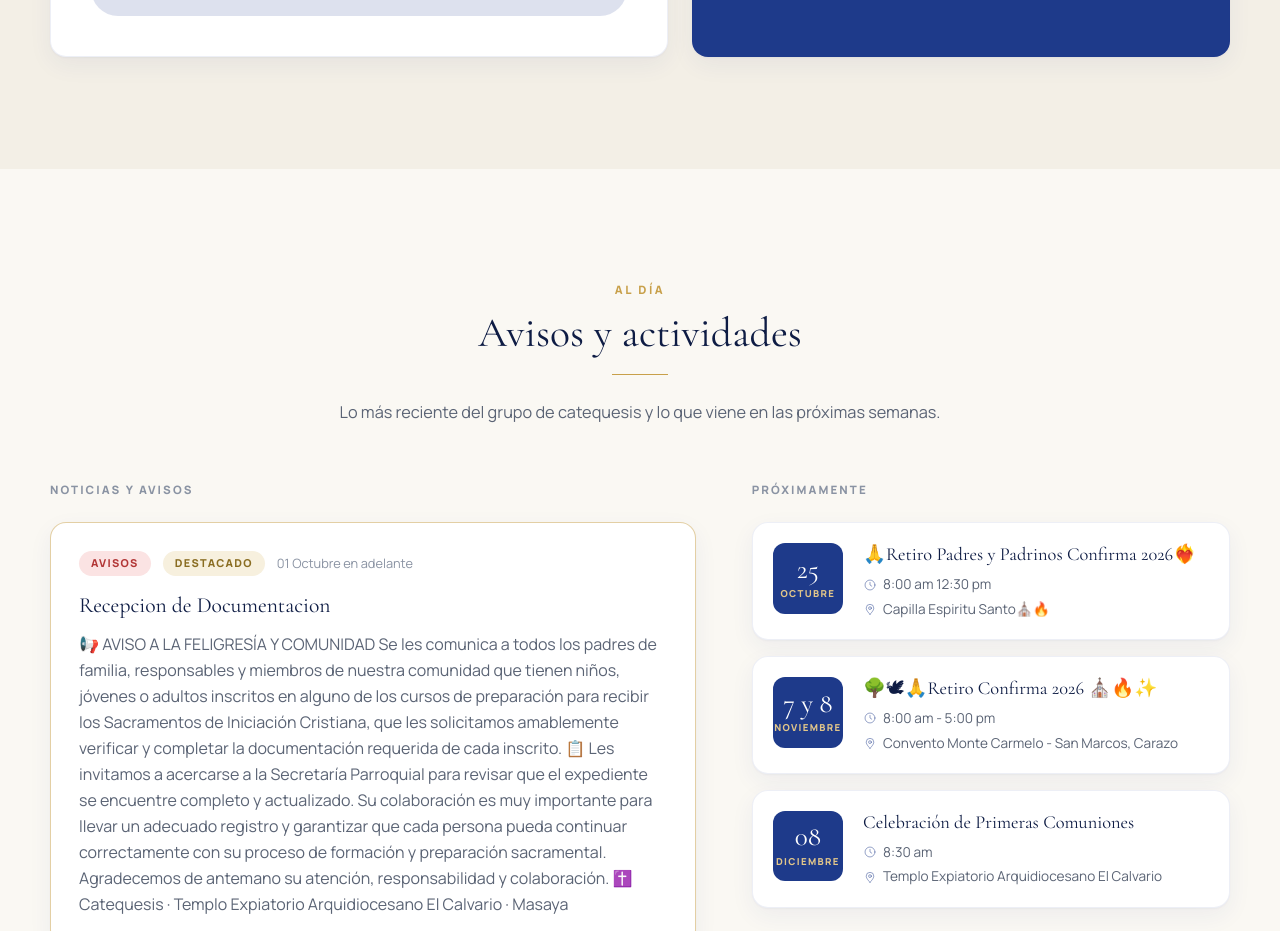
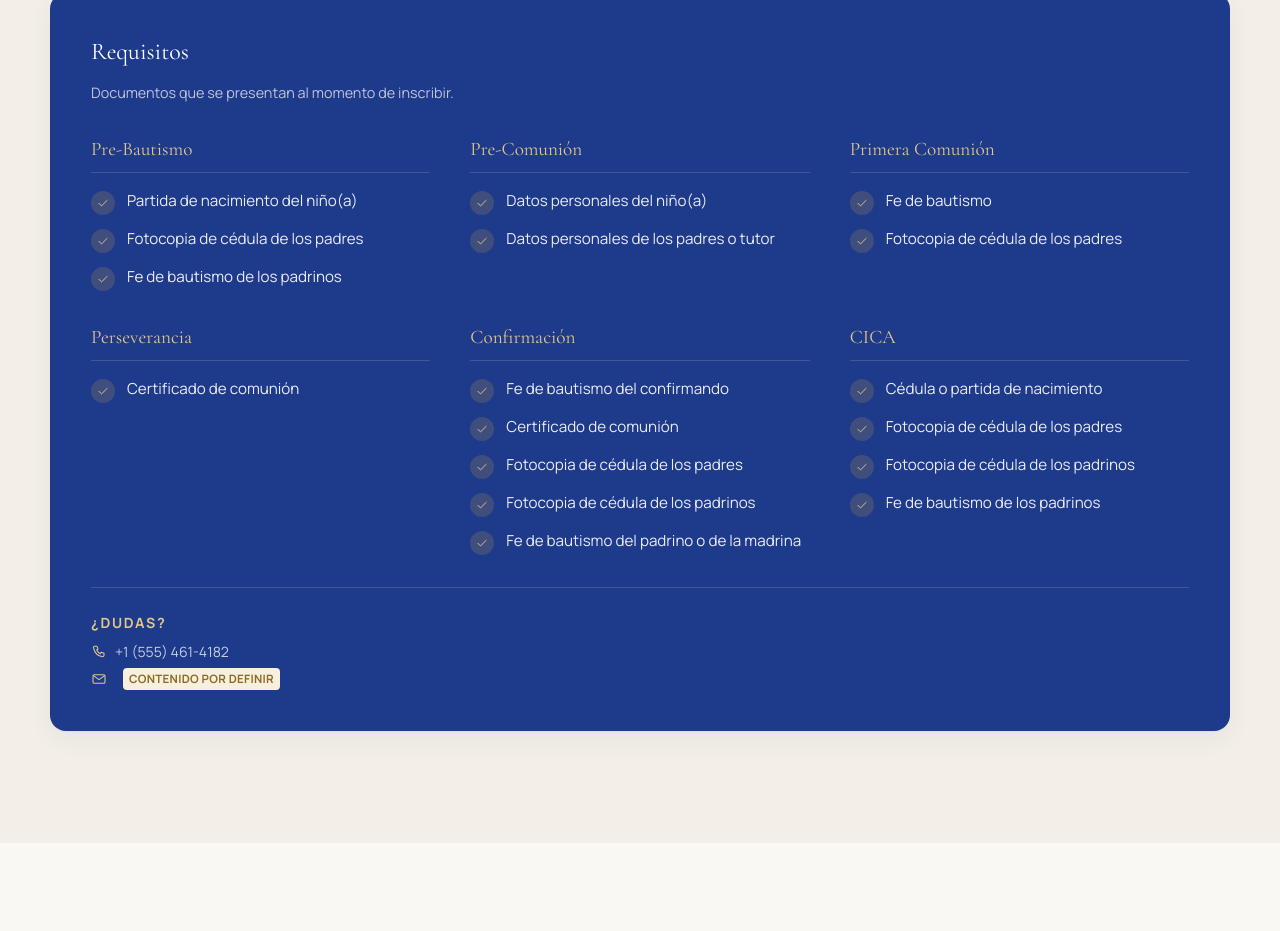
Before and after one commit to meleazar21/website-catequesis-templo-expiatorio-calvario, a React (Vite) app: page / in a window 1280 px wide. Shown: the part 6040-6971 px from the top of the page. Built offline with nearby package versions, Linux system fonts and the light colour scheme; the HTML template or start-up script is replaced by a standard one.

Commit message:
fixing issue

```diff
--- a/content/inscripciones.json
+++ b/content/inscripciones.json
@@ -6,5 +6,87 @@
   "lugar": "[PROXIMAMENTE]",
   "enlace": "",
   "nota": "Las fechas y los horarios de inscripción se confirman cada año en el templo y en nuestras redes sociales.",
-  "requisitos": []
+  "requisitos": [
+    {
+      "curso": "Pre-Bautismo",
+      "documentos": [
+        {
+          "texto": "Partida de nacimiento del niño(a)"
+        },
+        {
+          "texto": "Fotocopia de cédula de los padres"
+        },
+        {
+          "texto": "Fe de bautismo de los padrinos"
+        }
+      ]
+    },
+    {
+      "curso": "Pre-Comunión",
+      "documentos": [
+        {
+          "texto": "Datos personales del niño(a)"
+        },
+        {
+          "texto": "Datos personales de los padres o tutor"
+        }
+      ]
+    },
+    {
+      "curso": "Primera Comunión",
+      "documentos": [
+        {
+          "texto": "Fe de bautismo"
+        },
+        {
+          "texto": "Fotocopia de cédula de los padres"
+        }
+      ]
+    },
+    {
+      "curso": "Perseverancia",
+      "documentos": [
+        {
+          "texto": "Certificado de comunión"
+        }
+      ]
+    },
+    {
+      "curso": "Confirmación",
+      "documentos": [
+        {
+          "texto": "Fe de bautismo del confirmando"
+        },
+        {
+          "texto": "Certificado de comunión"
+        },
+        {
+          "texto": "Fotocopia de cédula de los padres"
+        },
+        {
+          "texto": "Fotocopia de cédula de los padrinos"
+        },
+        {
+          "texto": "Fe de bautismo del padrino o de la madrina"
+        }
+      ]
+    },
+    {
+      "curso": "CICA",
+      "documentos": [
+        {
+          "texto": "Cédula o partida de nacimiento"
+        },
+        {
+          "texto": "Fotocopia de cédula de los padres"
+        },
+        {
+          "texto": "Fotocopia de cédula de los padrinos"
+        },
+        {
+          "texto": "Fe de bautismo de los padrinos"
+        }
+      ]
+    }
+  ]
 }
--- a/content/site.json
+++ b/content/site.json
@@ -1,5 +1,6 @@
 {
   "marcaLinea1": "Catequesis",
+  "papaTexto": "En diciembre de 2021, el Papa Francisco pidió a toda la Iglesia rezar por los catequistas, llamados a anunciar la Palabra de Dios con valentía y creatividad, con la fuerza del Espíritu Santo.\n\nSus palabras nos recuerdan que ser catequista es una vocación: acompañar a otros en su encuentro con Jesús.",
   "marcaLinea2": "Templo Expiatorio Parroquia El Calvario Masaya",
   "versiculoCita": "Prov 22, 6",
   "visionTitulo": "Nuestra visión",
@@ -8,9 +9,6 @@
   "youtube": "",
   "bienvenidaVideo": "",
   "facebook": "https://www.facebook.com/profile.php?id=61560166110205",
-  "papaTitulo": "Mensaje del Papa Francisco a los catequistas",
-  "papaTexto": "En diciembre de 2021, el Papa Francisco pidió a toda la Iglesia rezar por los catequistas, llamados a anunciar la Palabra de Dios con valentía y creatividad, con la fuerza del Espíritu Santo.\n\nSus palabras nos recuerdan que ser catequista es una vocación: acompañar a otros en su encuentro con Jesús.",
-  "papaVideo": "https://youtu.be/Ydhal3njCAc",
   "misionTitulo": "Nuestra misión",
   "bienvenidaTexto": "🙏 ¡Bienvenidos a la comunidad de Catequesis del Templo Expiatorio Arquidiocesano El Calvario de Masaya!❤️\n\nNos alegra recibirte en este camino de fe, donde juntos buscamos conocer, amar y seguir a Jesucristo. ✝️ Aquí queremos que cada niño, joven y adulto encuentre un espacio de encuentro con Dios, aprendizaje, oración, fraternidad y crecimiento espiritual 📖🕊️. Nuestra catequesis nos ayuda a profundizar en la fe y a vivirla de manera consciente y comprometida, iluminados por las Sagradas Escrituras, la Sagrada Tradición, el Magisterio de la Iglesia y el Catecismo de la Iglesia Católica.📜⛪\n\nA través de las diferentes etapas de formación: Pre-Bautismo, Pre-Comunión, Primera Comunión, Perseverancia, Confirmación y CICA. queremos acompañarte en cada paso, fortaleciendo tu relación con Cristo y tu pertenencia a la Iglesia. 🤍\n🤝 Aquí no caminamos solos: somos una comunidad que aprende, ora, celebra y crece unida en la fe.\n🌟 ¡Gracias por ser parte de esta familia de fe! Dios te bendiga. 🙏❤️",
   "lema": "Formando corazones para Cristo",
@@ -21,13 +19,15 @@
   "instagram": "",
   "telefono": "+1 (555) 461-4182",
   "versiculoTexto": "Instruye al niño en su camino, Y aun cuando fuere viejo no se apartará de él",
-  "portadaFotoMovil": "/fotos/community.jpeg",
+  "portadaFotoMovil": "/fotos/cover.jpg",
   "correo": "[CONTENIDO POR DEFINIR]",
   "ciudad": "Masaya, Nicaragua",
+  "papaVideo": "https://youtu.be/Ydhal3njCAc",
   "tiktok": "",
   "parroquia": "Templo Expiatorio Arquidiocesano",
   "visionTexto": "Ser una comunidad catequética viva, evangelizadora y comprometida, que forme cristianos con una fe sólida, madura y perseverante, en comunión con la Iglesia y fieles a sus enseñanzas.\n\nAspiramos a acompañar cada etapa del crecimiento en la fe —desde la iniciación cristiana hasta la Confirmación y la vida cristiana adulta— mediante un proceso continuo de encuentro con Jesucristo, iluminado por las Sagradas Escrituras, la Sagrada Tradición, el Magisterio de la Iglesia y el Catecismo de la Iglesia Católica.\n\nQueremos que cada catequizando descubra su vocación cristiana, participe activamente en la vida de la Iglesia y se convierta en un verdadero discípulo y testigo de Cristo, llevando el Evangelio a su familia, comunidad y entorno.",
   "mapaEmbedUrl": "https://www.google.com/maps/place/Templo+Expiatorio+Arquidiocesano,+Parroquia+El+Calvario/@11.977989,-86.0902667,17z/data=!3m1!4b1!4m6!3m5!1s0x8f740898c392e4d7:0x6deff0b1ef2c196c!8m2!3d11.977989!4d-86.0876864!16s%2Fg%2F1tgptp7_?entry=ttu&g_ep=EgoyMDI2MDkyMi4wIKXMDSoASAFQAw%3D%3D",
+  "papaTitulo": "Mensaje del Papa Francisco a los catequistas",
   "bienvenidaFoto": "/fotos/community.jpeg",
   "marca": "Catequesis Templo Expiatorio Parroquia El Calvario Masaya",
   "portadaVideo": "",
--- a/src/components/Registration.tsx
+++ b/src/components/Registration.tsx
@@ -35,13 +35,15 @@ export function Registration() {
         </div>
       </Reveal>
 
-      <div className="mt-14 grid gap-6 lg:grid-cols-[1.15fr_1fr]">
+      {/* Stacked rather than side by side: the requirements are six course lists, too
+          long for half the width, so they take the full row below. */}
+      <div className="mt-14 grid gap-6">
         {/* Registration details */}
         <Reveal>
           <div className="h-full rounded-2xl border border-navy/[0.08] bg-white p-8 shadow-card sm:p-10">
             <h3 className="text-[1.5rem] text-navy-deep">Cuándo y dónde</h3>
 
-            <dl className="mt-7 grid gap-5 sm:grid-cols-2">
+            <dl className="mt-7 grid gap-5 sm:grid-cols-2 lg:grid-cols-4">
               {[
                 { icon: "calendar" as const, k: "Inicio de inscripciones", v: registration.inicio },
                 { icon: "calendar" as const, k: "Cierre de inscripciones", v: registration.cierre },
@@ -94,18 +96,25 @@ export function Registration() {
               Documentos que se presentan al momento de inscribir.
             </p>
 
-            <ul className="mt-7 space-y-4">
-              {registration.requisitos.map((r, i) => (
+            <div className="mt-8 grid gap-x-10 gap-y-8 sm:grid-cols-2 lg:grid-cols-3">
+              {registration.requisitos.map((g) => (
+                <div key={g.curso}>
+                  <h4 className="border-b border-white/15 pb-2 font-serif text-[1.2rem] text-gold-light">{g.curso}</h4>
+                  <ul className="mt-4 space-y-3">
+                    {g.documentos.map((d, i) => (
                       <li key={i} className="flex gap-3">
                         <span className="mt-0.5 inline-flex h-6 w-6 shrink-0 items-center justify-center rounded-full bg-gold/20 text-gold-light">
                           <Icon name="check" size={14} />
                         </span>
                         <span className="text-[0.95rem] leading-relaxed text-white/90">
-                    <Provisional text={r} />
+                          <Provisional text={d} />
                         </span>
                       </li>
                     ))}
                   </ul>
+                </div>
+              ))}
+            </div>
 
             <div className="mt-8 border-t border-white/15 pt-6 text-[0.88rem] text-white/75">
               <p className="font-bold uppercase tracking-[0.12em] text-gold-light">¿Dudas?</p>
--- a/src/data/catechesis.ts
+++ b/src/data/catechesis.ts
@@ -53,9 +53,15 @@ export interface Schedule { curso: string; dia: string; hora: string; lugar: str
 export const schedules: Schedule[] = schedulesRaw.items;
 
 // ---------------------------------------------------------------- Registration
+/** Documents to bring, grouped by course: each course asks for different ones. */
+export interface RequirementGroup { curso: string; documentos: string[] }
+interface RequirementGroupRaw { curso: string; documentos?: Line[] }
+
 export const registration = {
   ...registrationRaw,
-  requisitos: toLines(registrationRaw.requisitos),
+  requisitos: (registrationRaw.requisitos as RequirementGroupRaw[]).map(
+    (g): RequirementGroup => ({ curso: g.curso, documentos: toLines(g.documentos) })
+  ),
 };
 
 // ---------------------------------------------------------------- Catechists
```
Also changed, not shown: public/admin/config.yml (+10 -2 lines). Lines whose indentation alone changed are shown as unchanged.
